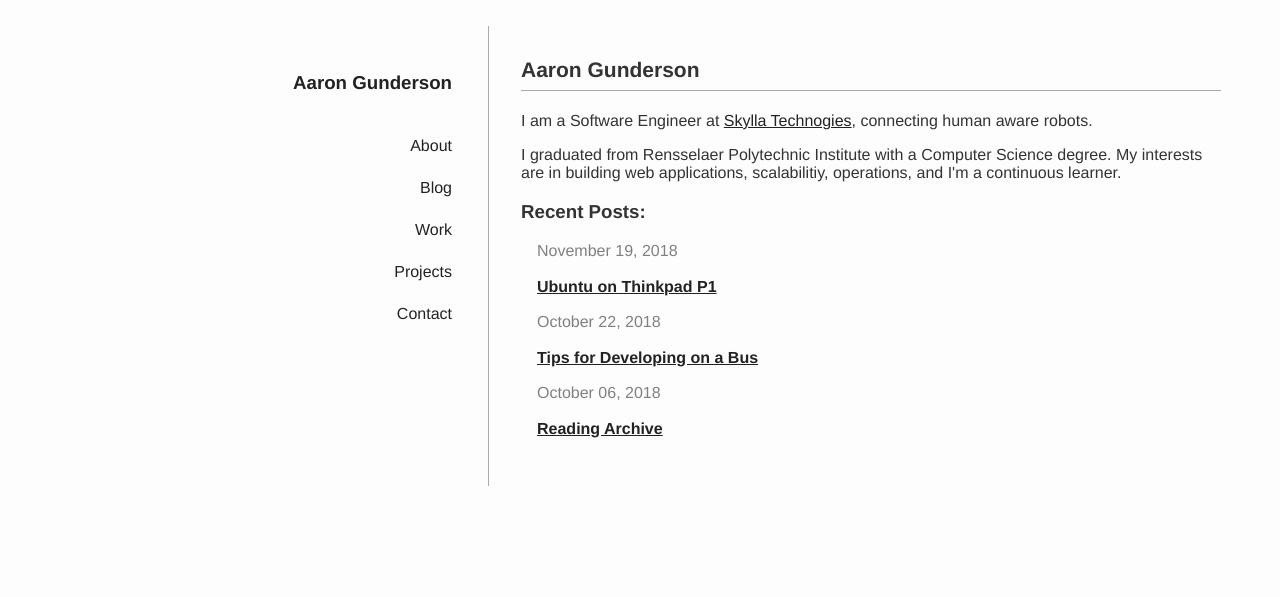
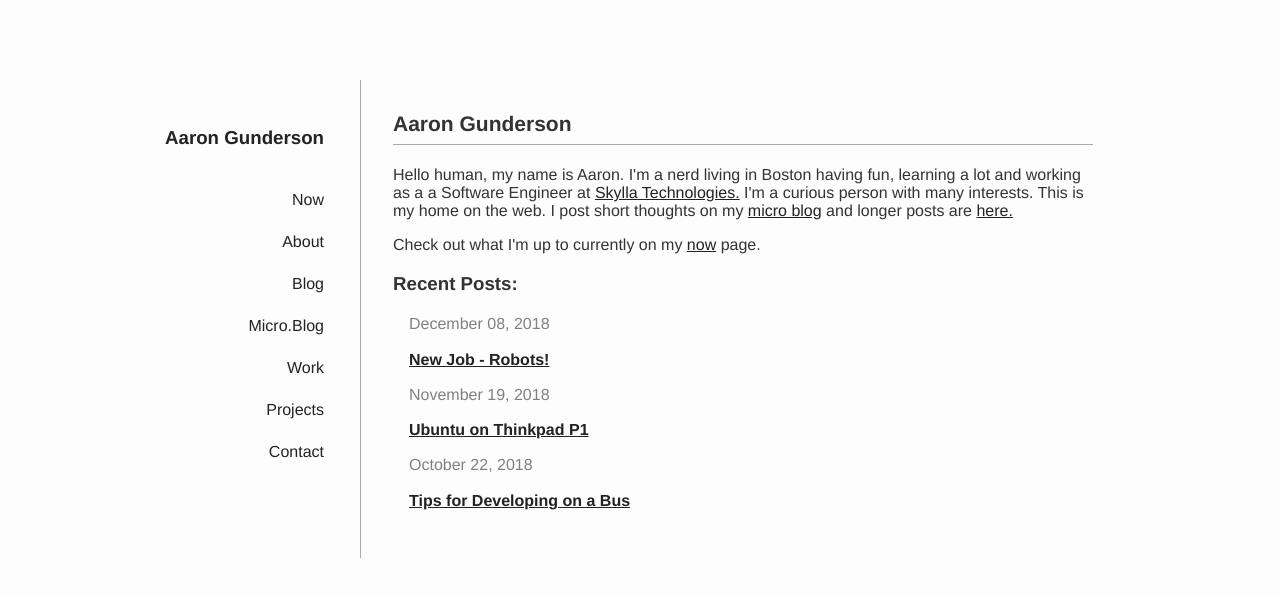
Before and after one commit to agundy/agundy.github.io, a Jekyll site: the page built from index.html, in a window 1280 px wide. Shown: the top 597 px of the page. Built offline with Jekyll 4.4.1, drawn with Linux system fonts in a browser that asks for light colours.

Commit message:
Woot big update, blog post, now page, css changes and new links

```diff
--- a/_data/reading.yml
+++ b/_data/reading.yml
@@ -3,6 +3,8 @@ lists:
 books:
   - year: 2018
     books:
+      - title: Dead Mountain
+      - title: Red Mars
       - title: Chaos Monkeys
       - title: Educated
         link:
--- a/_includes/navigation.html
+++ b/_includes/navigation.html
@@ -1,7 +1,9 @@
 <div class="navbar">
   <a href="/"><h3>Aaron Gunderson</h3></a>
+  <p><a href="/now/">Now</a></p>
   <p><a href="/about/">About</a></p>
   <p><a href="/blog/">Blog</a></p>
+  <p><a href="http://micro.agundy.com/">Micro.Blog</a></p>
   <p><a href="/work/">Work</a></p>
   <p><a href="/projects/">Projects</a></p>
   <p><a href="/contact/">Contact</a></p>
--- a/contact/index.html
+++ b/contact/index.html
@@ -14,9 +14,6 @@ description: How to contact Aaron Gunderson
 
   <a href="https://keybase.io/agundy" target="_blank"><i class="fa fa-key" title="Keybase"></i></a>&nbsp;&nbsp;
 
-  <a href="https://www.linkedin.com/in/agundy" target="_blank"><i class="fa fa-linkedin fa-lg" title="LinkedIn"></i></a>&nbsp;&nbsp;
-
-  <a href="https://slides.com/aarongunderson" target="_blank"><b class="fa-lg" title="Slides.com">S</b></a>
 </p>
 
 <p class="text-center">Or email me at <script>get_email_link()</script></p>
--- a/css/main.css
+++ b/css/main.css
@@ -1,12 +1,16 @@
+@media (min-width: 1200px){
+  body {
+    margin-left: 10%;
+  }
+
+  #wrapper {
+    width: 80%;
+  }
+}
+
 html {
   font-family: 'Roboto', sans-serif;
   color: #333;
-}
-
-body {
-  display: flex;
-  font-family: "Helvetica Neue",Helvetica,Arial,sans-serif;
-  font-size: 1em;
 }
 
 #wrapper {
@@ -15,9 +19,11 @@ body {
 }
 
 body {
-  margin-top: 2%;
+  display: flex;
+  font-family: "Helvetica Neue",Helvetica,Arial,sans-serif;
+  font-size: 1em;
+  margin-top: 5em;
   margin-bottom: 2%;
-  margin-left: 20%;
   margin-right: 20%;
   background-color: #fdfdfd;
   flex-flow: row;
@@ -63,18 +69,6 @@ body {
   .navigation p {
     margin-left: 2em;
   }
-}
-
-@media (min-width: 650px) and max-width: 1200px){
-  body {
-    margin-left: 15%;
-    margin-right: 15%;
-  }
-
-  #wrapper {
-    width: 70%;
-  }
-
 }
 
 a {
--- a/index.html
+++ b/index.html
@@ -7,14 +7,16 @@ description: Aaron Gunderson is a software engineer interested in web applicatio
 
 <article>
   <p>
-  I am a Software Engineer at <a href="http://www.skylla.tech" target="_blank">Skylla Technogies</a>,
-  connecting human aware robots.
+  Hello human, my name is Aaron. I'm a nerd living in Boston having fun,
+  learning a lot and working as a a Software Engineer at
+  <a href="http://www.skylla.tech" target="_blank">Skylla Technologies.</a> I'm
+  a curious person with many interests. This is my home on the web. I post
+  short thoughts on my <a href="http://micro.agundy.com">micro blog</a> and
+  longer posts are <a href="/blog/">here.</a>
   </p>
-  <p>
-  I graduated from Rensselaer Polytechnic
-  Institute with a Computer Science degree. My interests are in building web
-  applications, scalabilitiy, operations, and I'm a continuous learner.
-  </p>
+
+  <p> Check out what I'm up to currently on my <a href="/now/">now</a> page.</p>
+
 </article>
 <article>
   <h3>Recent Posts:</h3>
```
Also changed, not shown: _posts/2018-12-08-new-job.html (added, +35 -0 lines), about/index.html (+6 -3 lines), now/index.html (added, +47 -0 lines).
